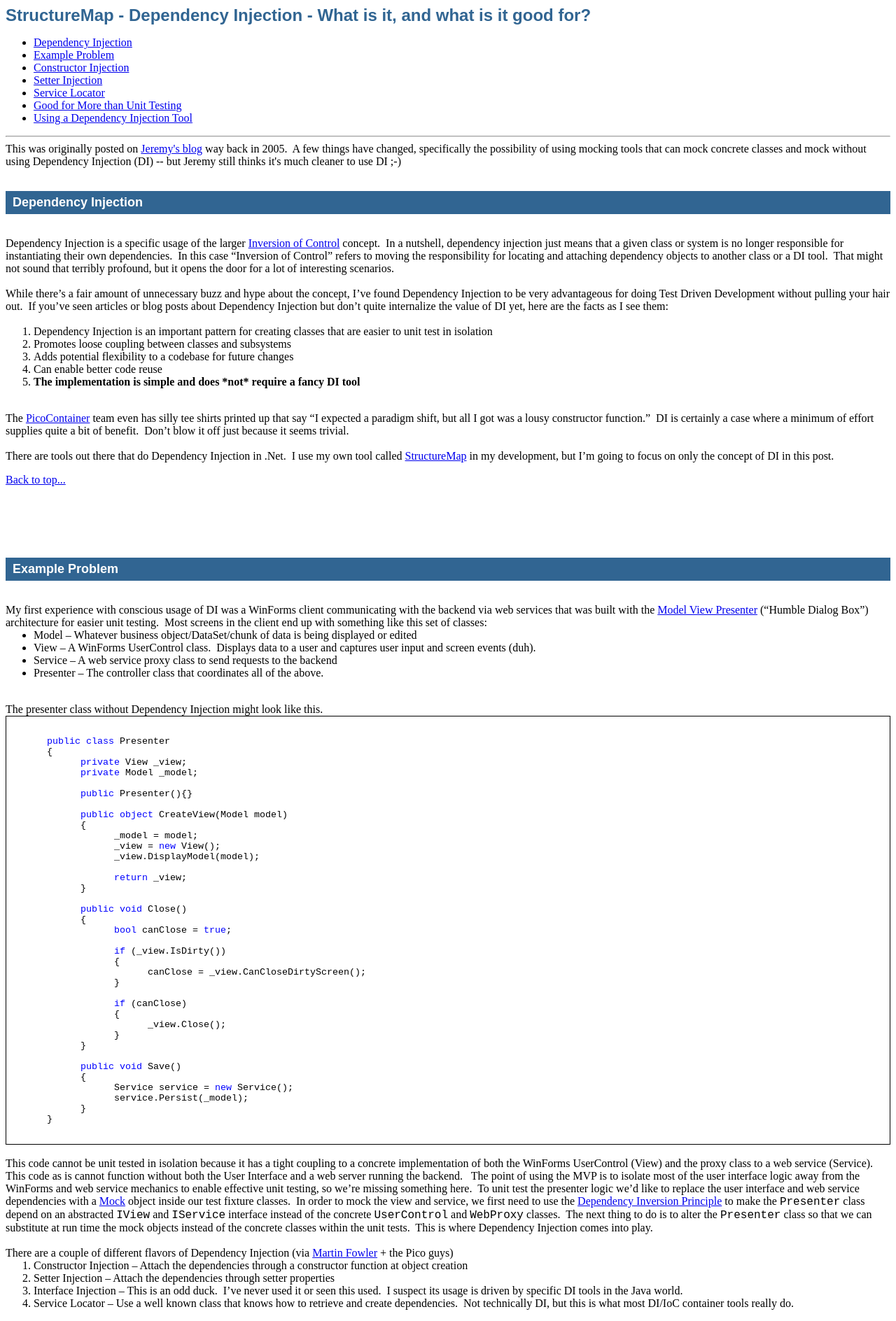
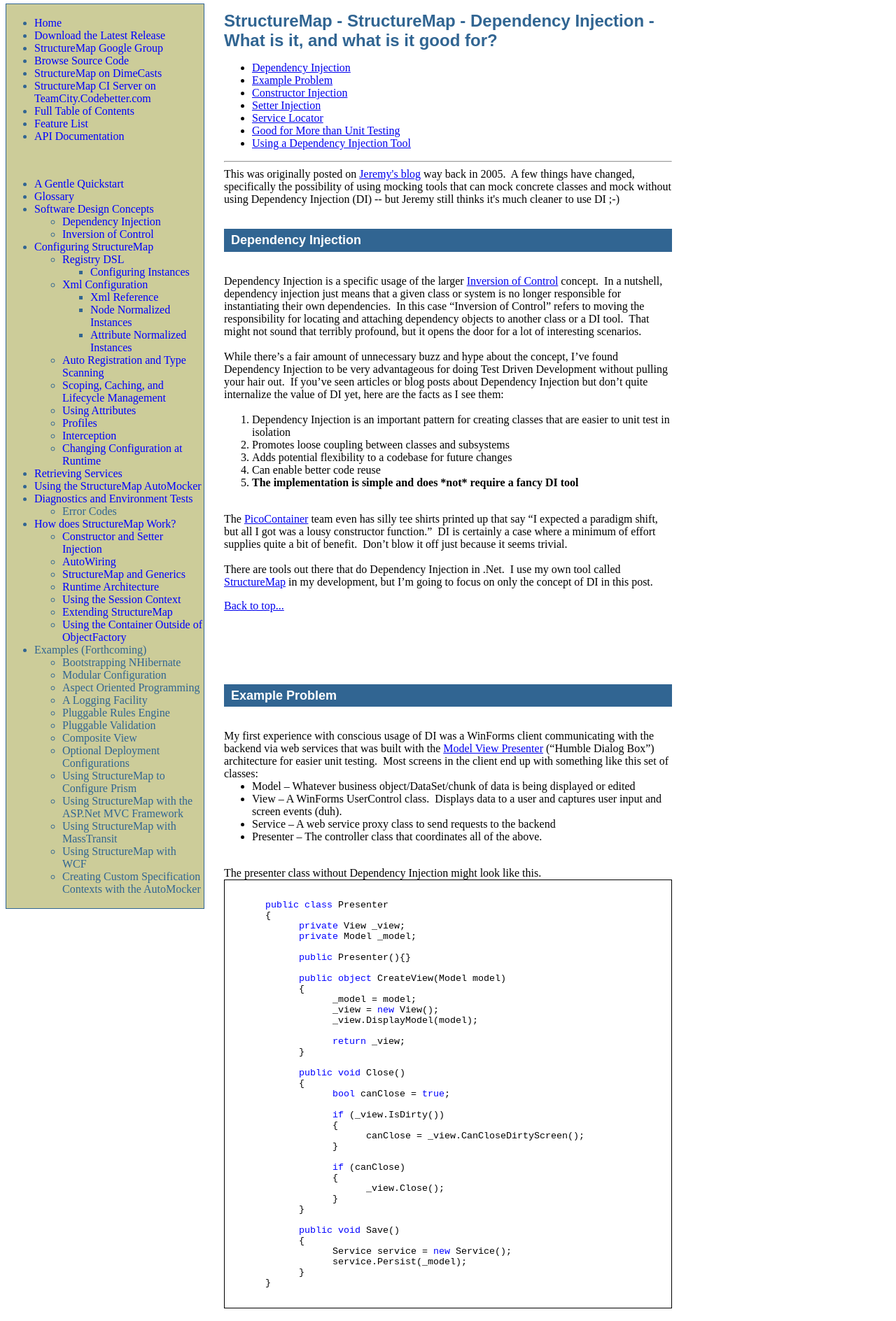
Before and after one commit to structuremap/structuremap, a Jekyll site: the page built from DependencyInjection.htm, in a window 1280 px wide. Shown: the top 1888 px of the page at 70% size. Built offline with Jekyll 4.4.1, drawn with Linux system fonts in a browser that asks for light colours.

Commit message:
Add title to top of each page

```diff
--- a/DependencyInjection.htm
+++ b/DependencyInjection.htm
@@ -1,19 +1,7 @@
-<!DOCTYPE HTML PUBLIC "-//W3C//DTD HTML 4.0 Transitional//EN">
-<html>
-	<head>
-		<title>Dependency Injection - What is it, and what is it good for?</title>
-		<link rel="stylesheet" type="text/css" href="style.css" />
-		<script type="text/javascript" src="jquery-1.2.6.js"></script>
-		<script type="text/javascript" src="structuremap.js"></script>
-	    <style type="text/css">
-            .style1
-            {
-                font-weight: normal;
-            }
-        </style>
-	</head>
-	<body>
-
+---
+title: Dependency Injection - What is it, and what is it good for?
+layout: structuremap
+---
 	    <p class="MsoNormal" style="margin: 0in 0in 0pt;">
             This was originally posted on
             <a href="http://codebetter.com/blogs/jeremy.miller/archive/2005/10/06/132825.aspx">Jeremy&#39;s blog</a> way back in 2005.&nbsp; A few things
@@ -1064,6 +1052,3 @@
                     mce_href="http://www.diasparsoftware.com/articles/DependencyInjection.pdf">
                 Better Software</a> <b style=""><o:p></o:p></b></li>
         </ul>
-
-	</body>
-</html>
--- a/_layouts/structuremap.html
+++ b/_layouts/structuremap.html
@@ -1,7 +1,7 @@
 <!DOCTYPE HTML PUBLIC "-//W3C//DTD HTML 4.0 Transitional//EN">
 <html>
 	<head>
-		<title>Scoping and Lifecycle Management</title>
+		<title>StructureMap - {{ page.title }}</title>
 		<link rel="stylesheet" type="text/css" href="style.css" />
 		<script type="text/javascript" src="jquery-1.2.6.js"></script>
 		<script type="text/javascript" src="structuremap.js"></script>
--- a/structuremap.js
+++ b/structuremap.js
@@ -7,7 +7,7 @@ $(document).ready(function() {
         $('<p><a href="#TopOfPage">Back to top...</a><br></br><br></br></p>').replaceAll(hr);
     });
 
-    var top = $('<div><a name="TopOfPage" /></div>').prependTo('body').get(0);
+    var top = $('<div><a name="TopOfPage" /></div>').prependTo('.right-column').get(0);
 
     var title = 'StructureMap  -  ' + $('title').html();
     $('<h1></h1>').html(title).appendTo(top);
```
Also changed, not shown: Concepts.htm (+4 -13 lines), Glossary.htm (+4 -11 lines), QuickStart.htm (+4 -15 lines).
